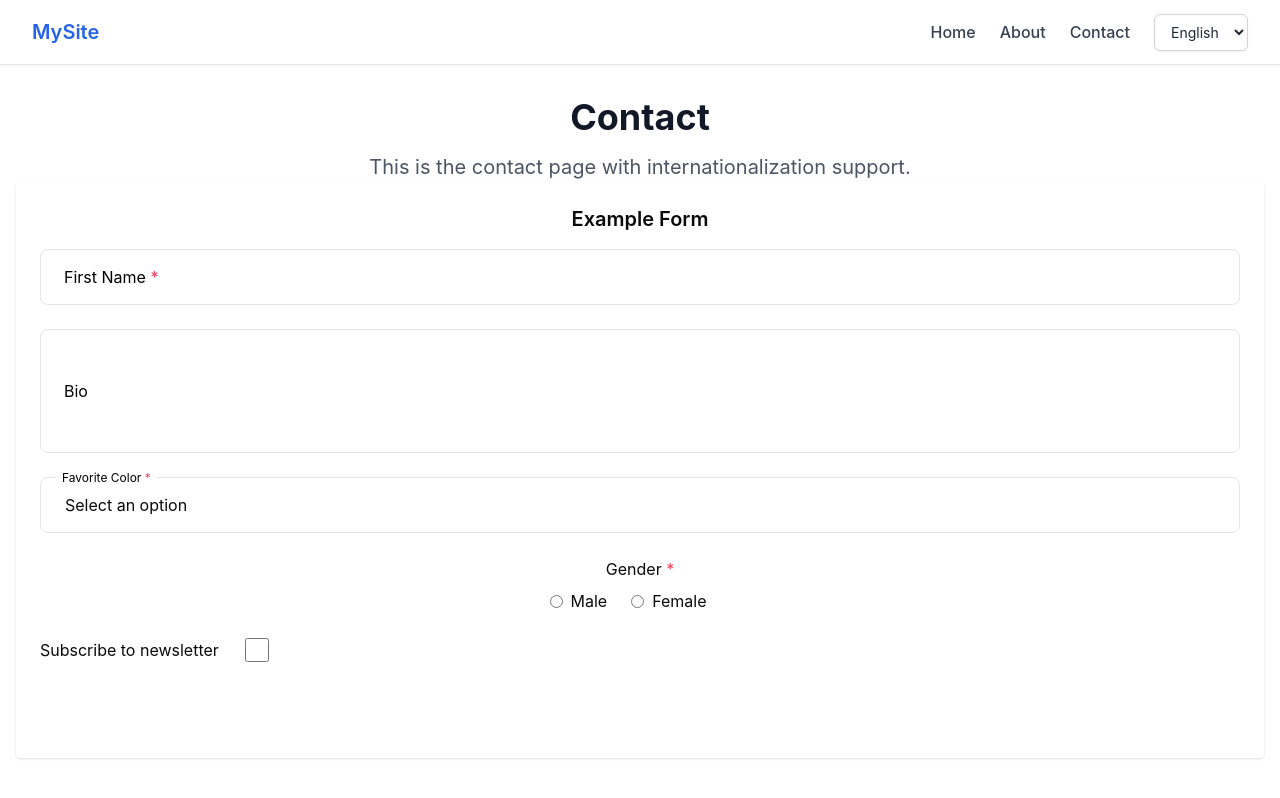
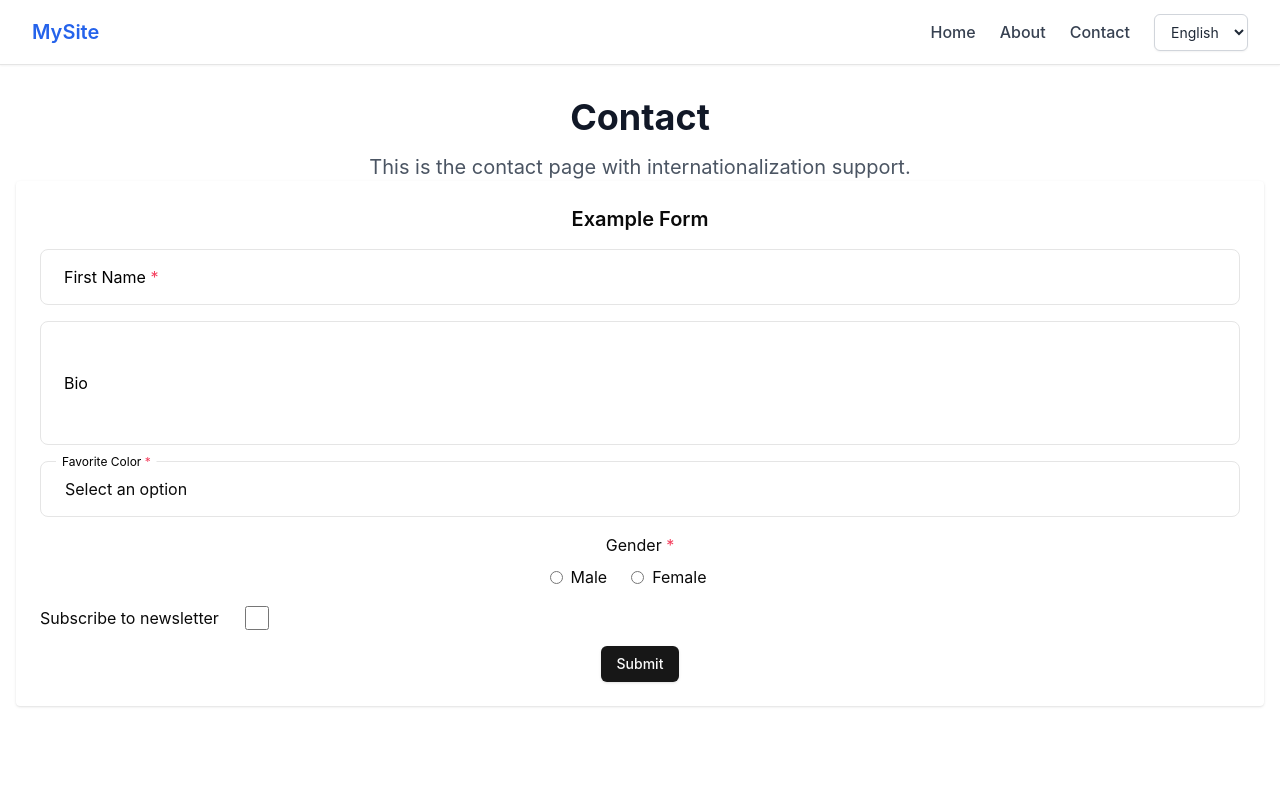
Before and after one commit to fshrabon151/next-js-localization-boilerplate-with-react-toolkit, a Next.js app: page /en/contact in a window 1280 px wide. Built offline with nearby package versions, Linux system fonts and the light colour scheme.

Commit message:
added formik provider

```diff
--- a/src/components/MyForm.tsx
+++ b/src/components/MyForm.tsx
@@ -1,12 +1,13 @@
 "use client";
-import { Form, Formik, FormikHelpers } from "formik";
-import React from "react";
-import * as Yup from "yup";
-import { FormikText } from "@/components/formik-components/FormikText";
 import { FormikRadioGroup } from "@/components/formik-components/FormikRadioGroup";
 import { FormikSelect } from "@/components/formik-components/FormikSelect";
 import { FormikSwitch } from "@/components/formik-components/FormikSwitch";
+import { FormikText } from "@/components/formik-components/FormikText";
 import { FormikTextarea } from "@/components/formik-components/FormikTextarea";
+import { Form, FormikProvider, useFormik } from "formik";
+import React from "react";
+import * as Yup from "yup";
+import { Button } from "./ui/button";
 
 interface FormValues {
   firstName: string;
@@ -33,24 +34,20 @@ const validationSchema = Yup.object({
 });
 
 export const MyForm: React.FC = () => {
-  const handleSubmit = (
-    values: FormValues,
-    actions: FormikHelpers<FormValues>
-  ) => {
+  const formik = useFormik<FormValues>({
+    initialValues,
+    validationSchema,
+    onSubmit: (values, actions) => {
       alert(JSON.stringify(values, null, 2));
       actions.setSubmitting(false);
-  };
+    },
+  });
 
   return (
     <div className="p-6 bg-white rounded shadow">
       <h2 className="text-xl font-semibold mb-4">Example Form</h2>
-      <Formik
-        initialValues={initialValues}
-        onSubmit={handleSubmit}
-        validationSchema={validationSchema}
-      >
-        {({ isSubmitting }) => (
-          <Form className="space-y-6">
+      <FormikProvider value={formik}>
+        <Form className="space-y-4" autoCapitalize="off" autoComplete="off">
           <FormikText name="firstName" label="First Name" required />
           <FormikTextarea name="bio" label="Bio" />
           <FormikSelect
@@ -72,16 +69,11 @@ export const MyForm: React.FC = () => {
             required
           />
           <FormikSwitch name="subscribe" label="Subscribe to newsletter" />
-            <button
-              type="submit"
-              disabled={isSubmitting}
-              className="w-full bg-primary-600 text-white py-3 rounded hover:bg-primary-700 transition"
-            >
+          <Button type="submit" disabled={formik.isSubmitting}>
             Submit
-            </button>
+          </Button>
         </Form>
-        )}
-      </Formik>
+      </FormikProvider>
     </div>
   );
 };
```
Lines whose indentation alone changed are shown as unchanged.
